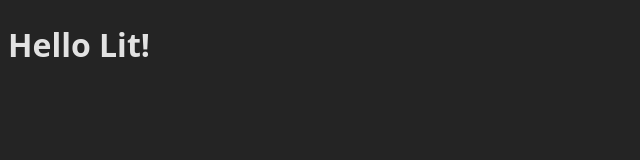
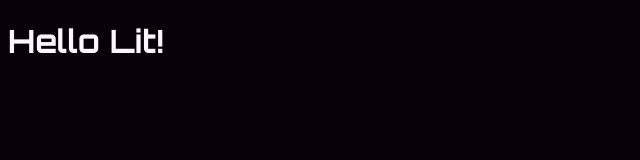
Before and after one commit to yusufoz61/Portfolio, a website built with Vite: page frontend/src/my-lit-vite/index.html in a window 1280 px wide. Shown: the whole page, without its empty margins (0-640 px from the left). Built offline with nearby package versions, Linux system fonts and the light colour scheme.

Commit message:
added google.fonts in the project

```diff
--- a/frontend/src/my-lit-vite/index.html
+++ b/frontend/src/my-lit-vite/index.html
@@ -6,6 +6,9 @@
     <meta name="viewport" content="width=device-width, initial-scale=1.0" />
     <title>my-lit-vite</title>
     <link rel="stylesheet" href="./src/index.css" />
+      <link rel="preconnect" href="https://fonts.googleapis.com">
+      <link rel="preconnect" href="https://fonts.gstatic.com" crossorigin>
+      <link href="https://fonts.googleapis.com/css2?family=Inter:wght@400;700&display=swap" rel="stylesheet">
     <script type="module" src="./src/main-menu.js"></script>
   </head>
   <body>
--- a/frontend/src/my-lit-vite/src/index.css
+++ b/frontend/src/my-lit-vite/src/index.css
@@ -1,14 +1,26 @@
+@import url('https://fonts.googleapis.com/css?family=Orbitron:regular,500,600,700,800,900&display=swap');
+
+
 :root {
-  font-family: system-ui, Avenir, Helvetica, Arial, sans-serif;
-  line-height: 1.5;
-  font-weight: 400;
+    --bg-dark: hsl(298 100% 2%);
+    --bg: hsl(300 80% 5%);
+    --bg-light: hsl(301 51% 9%);
+    --text: hsl(303 100% 98%);
+    --text-muted: hsl(303 40% 72%);
+    --highlight: hsl(302 28% 41%);
+    --border: hsl(301 37% 29%);
+    --border-muted: hsl(300 60% 18%);
+    --primary: hsl(303 44% 72%);
+    --secondary: hsl(129 37% 63%);
+    --danger: hsl(8 58% 66%);
+    --warning: hsl(51 41% 48%);
+    --success: hsl(150 37% 53%);
+    --info: hsl(217 66% 68%);
 
-  color-scheme: light dark;
-  color: rgba(255, 255, 255, 0.87);
-  background-color: #242424;
+    background-color: var(--bg-dark);
+    --font-main: "Orbitron", sans-serif;
+}
 
-  font-synthesis: none;
-  text-rendering: optimizeLegibility;
-  -webkit-font-smoothing: antialiased;
-  -moz-osx-font-smoothing: grayscale;
+body {
+    font-family: var(--font-main), serif;
 }
--- a/frontend/src/my-lit-vite/src/main-menu.js
+++ b/frontend/src/my-lit-vite/src/main-menu.js
@@ -14,10 +14,19 @@ export class MainMenu extends LitElement {
 
 
     static styles = css`
+
+        h1 {
+            color: var(--text);
+            font-family: var(--font-main), sans-serif;
+        }
     `;
 
     render() {
-        return html`<h1>Hello Lit!</h1>`;
+        return html`
+            <body>
+                <h1>Hello Lit!</h1>
+            </body>
+           `;
     }
 }
 
```
